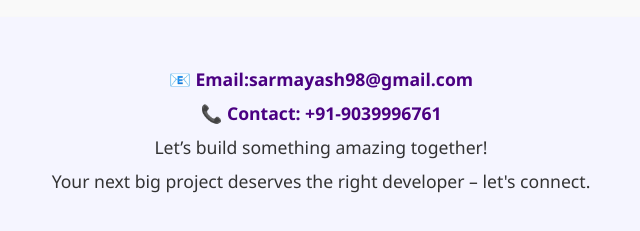
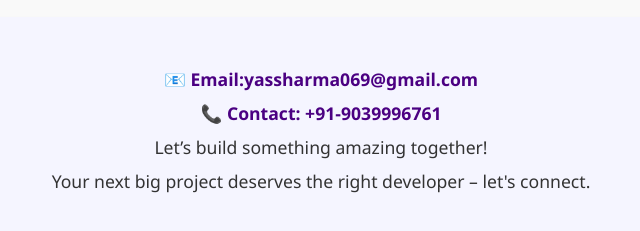
Before and after one commit to Yash-devloper/Portfolio, a plain HTML site: page index.html in a window 1280 px wide. Shown: the part 2199-2430 px from the top of the page, 319-959 px from the left. Drawn offline with Linux system fonts and the light colour scheme.

Commit message:
Update index.html

```diff
--- a/index.html
+++ b/index.html
@@ -133,7 +133,7 @@
 <section>
   <h2>Contact Us</h2>
   <div class="contact-us">
-    <p class="contact-highlight">📧 Email:sarmayash98@gmail.com</p>
+    <p class="contact-highlight">📧 Email:yassharma069@gmail.com</p>
     <p class="contact-highlight">📞 Contact: +91-9039996761</p>
     <p>Let’s build something amazing together!</p>
     <p>Your next big project deserves the right developer – let's connect.</p>
```
